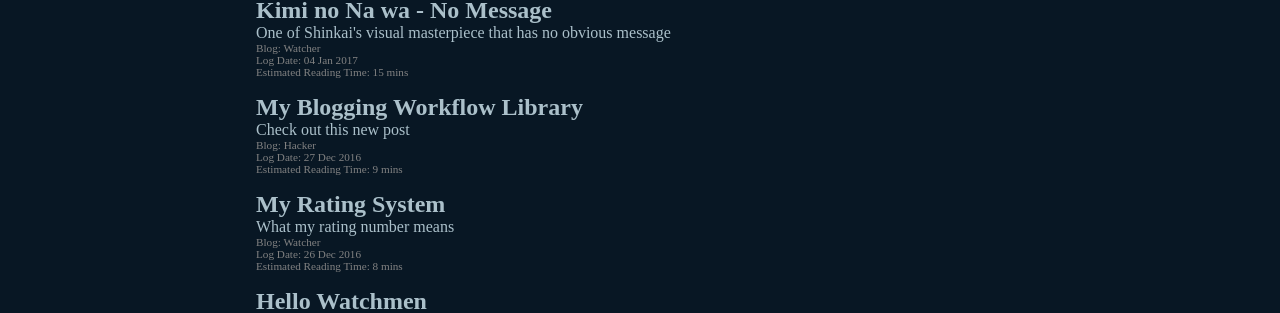
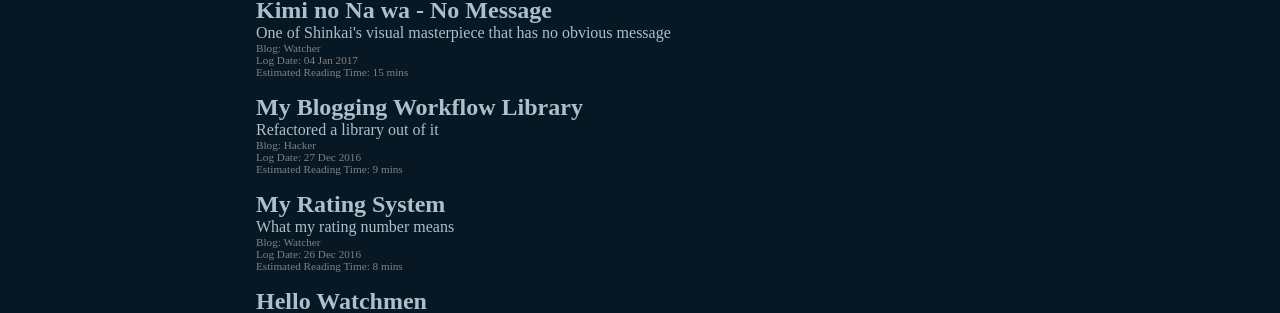
Before and after one commit to FrancisMurillo/FrancisMurillo.github.io, a Jekyll site: the page built from index.html, in a window 1280 px wide and 900 px high. Shown: the part 165-478 px from the top of the window. Built offline with Jekyll 4.4.1, drawn with Linux system fonts in a browser that asks for light colours; the list of posts is cut into pages by our own code.

Commit message:
Adding forgotten tagline to previous post

```diff
--- a/hacker/_posts/2016-12-27-My Blogging Workflow Library.html
+++ b/hacker/_posts/2016-12-27-My Blogging Workflow Library.html
@@ -1,6 +1,6 @@
 ---
 title: My Blogging Workflow Library
-tagline: Check out this new post
+tagline: Refactored a library out of it
 blog-category: hacker
 category:
 - hacker
```
